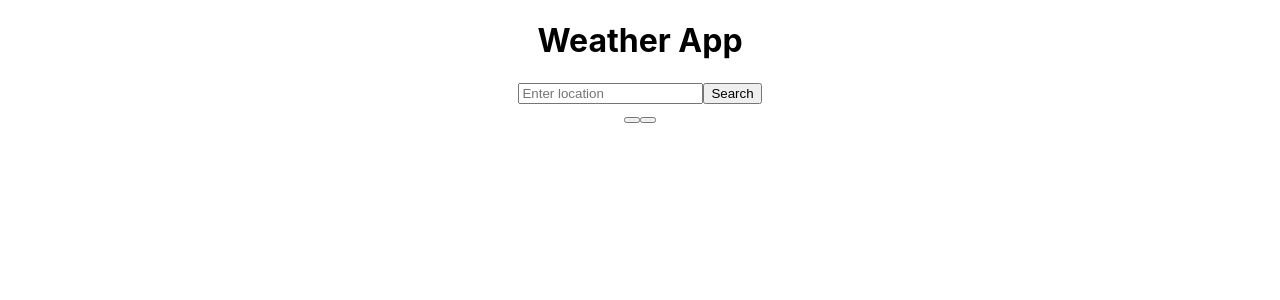
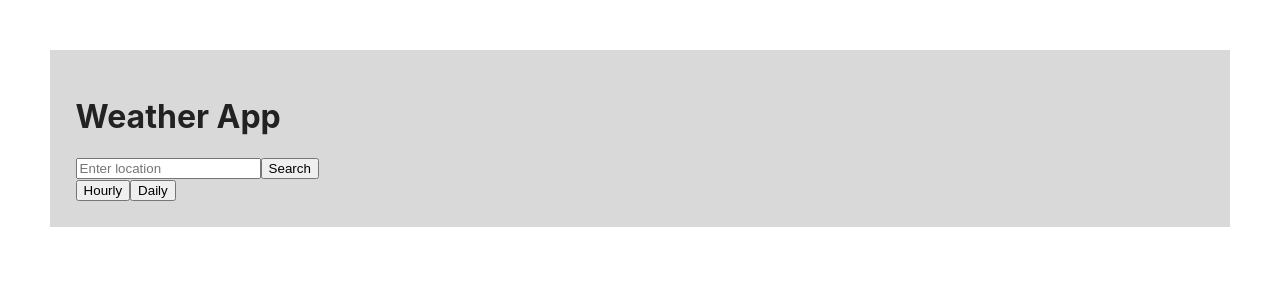
Before and after one commit to SchoolOfCode/bc14_w11d5_hackathon_react-typescript-room_21_darren_naomi_catherine, a React (Create React App) app in the folder my-app/: page / in a window 1280 px wide. Shown: the top 300 px of the page. Built offline with nearby package versions, Linux system fonts and the light colour scheme.

Commit message:
added css

```diff
--- a/my-app/src/components/App/App.css
+++ b/my-app/src/components/App/App.css
@@ -1,38 +1,13 @@
-.App {
-  text-align: center;
+main{
+  margin: 50px;
+  background-color: #d9d9d9;
+  color: #222222;
+  padding: 2%;
 }
 
-.App-logo {
-  height: 40vmin;
-  pointer-events: none;
+#weather-widget{
+  background-color: #787171;
+  color: #ffffff;
+  padding: 3%;
+  margin-top: 20px;
 }
-
-@media (prefers-reduced-motion: no-preference) {
-  .App-logo {
-    animation: App-logo-spin infinite 20s linear;
-  }
-}
-
-.App-header {
-  background-color: #282c34;
-  min-height: 100vh;
-  display: flex;
-  flex-direction: column;
-  align-items: center;
-  justify-content: center;
-  font-size: calc(10px + 2vmin);
-  color: white;
-}
-
-.App-link {
-  color: #61dafb;
-}
-
-@keyframes App-logo-spin {
-  from {
-    transform: rotate(0deg);
-  }
-  to {
-    transform: rotate(360deg);
-  }
-}
--- a/my-app/src/components/App/App.tsx
+++ b/my-app/src/components/App/App.tsx
@@ -61,8 +61,8 @@ function App() {
         <Search fetchBothAPIs={fetchBothAPIs} />
         { weather && <Display weather={weather} />}
         <section>
-          <button></button>
-          <button></button>
+          <button>Hourly</button>
+          <button>Daily</button>
         </section>
       </main>
     </div>
--- a/my-app/src/components/Display/Display.tsx
+++ b/my-app/src/components/Display/Display.tsx
@@ -14,7 +14,7 @@ export default function Display(props: WeatherDataState) {
   const { weather } = props;
 
   return (
-    <div>
+    <div id="weather-widget">
 
       <h2>
         {weather.name}, {weather.country}
```
